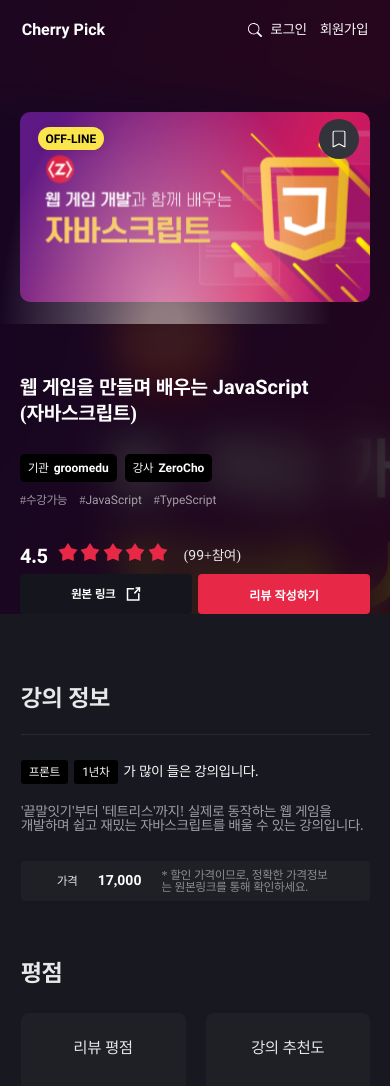
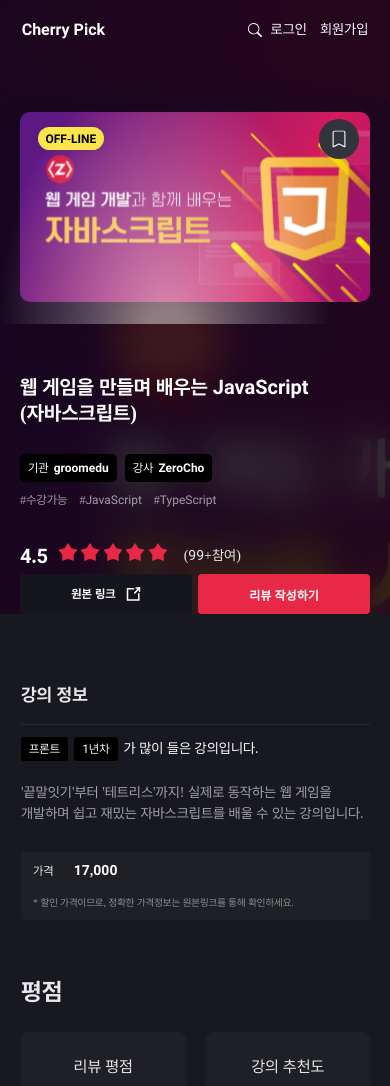
Before and after one commit to cjy0019/cherry-front, a React app: page /detail in a window 390 px wide. Shown: the top 1086 px of the page. Built offline with nearby package versions, Linux system fonts and the light colour scheme.

Commit message:
refactor : 상세페이지 강의 정보 파트 모바일 반응형 추가

```diff
--- a/src/components/molecules/detail/LectureInfo.jsx
+++ b/src/components/molecules/detail/LectureInfo.jsx
@@ -18,6 +18,7 @@
         '끝말잇기'부터 '테트리스'까지! 실제로 동작하는 웹 게임을 개발하며 쉽고
         재밌는 자바스크립트를 배울 수 있는 강의입니다.
       </Description>
+
       <Box>
         <PriceWrapper>
           <p>가격</p>
@@ -52,24 +53,41 @@
   color: ${palette.text2};
   font-size: 1.5rem;
   font-weight: 700;
+
   border-bottom: 1px solid ${palette.subNavy3};
+
   padding-bottom: 24px;
+
+  @media ${responsive.mobile} {
+    font-size: 1.125rem;
+
+    padding-bottom: 20px;
+  }
 `;
 
 const Badges = styled.div`
   display: flex;
   align-items: center;
+  gap: 6px;
+
   font-size: 0.875rem;
   color: ${palette.textWhite};
-  margin-top: 25px;
-  gap: 6px;
+
+  margin-top: 20px;
+
+  @media ${responsive.mobile} {
+    margin-top: 12px;
+  }
 `;
 
 const Description = styled.p`
   font-size: 0.875rem;
   color: ${palette.text4};
+
   margin-top: 21px;
+
   word-break: keep-all;
+  line-height: 1.5;
 `;
 
 const Box = styled.div`
@@ -77,11 +95,19 @@
   align-items: center;
   justify-content: space-between;
   gap: 20px;
-  padding: 0 36px;
+
+  padding: 13px 36px;
+  margin-top: 28px;
+
   background-color: ${palette.subNavy};
   border-radius: 4px;
-  height: 40px;
-  margin-top: 28px;
+
+  @media ${responsive.mobile} {
+    align-items: flex-start;
+    flex-direction: column;
+
+    padding: 12px 12px;
+  }
 `;
 
 const PriceWrapper = styled.div`
@@ -93,6 +119,7 @@
     font-weight: 400;
     font-size: 0.75rem;
     color: ${palette.text2};
+
     white-space: nowrap;
   }
 
@@ -107,6 +134,10 @@
   font-size: 0.75rem;
   line-height: 100%;
   color: ${palette.text5};
+
+  @media ${responsive.mobile} {
+    font-size: 0.625rem;
+  }
 `;
 
 export default LectureInfo;
```
